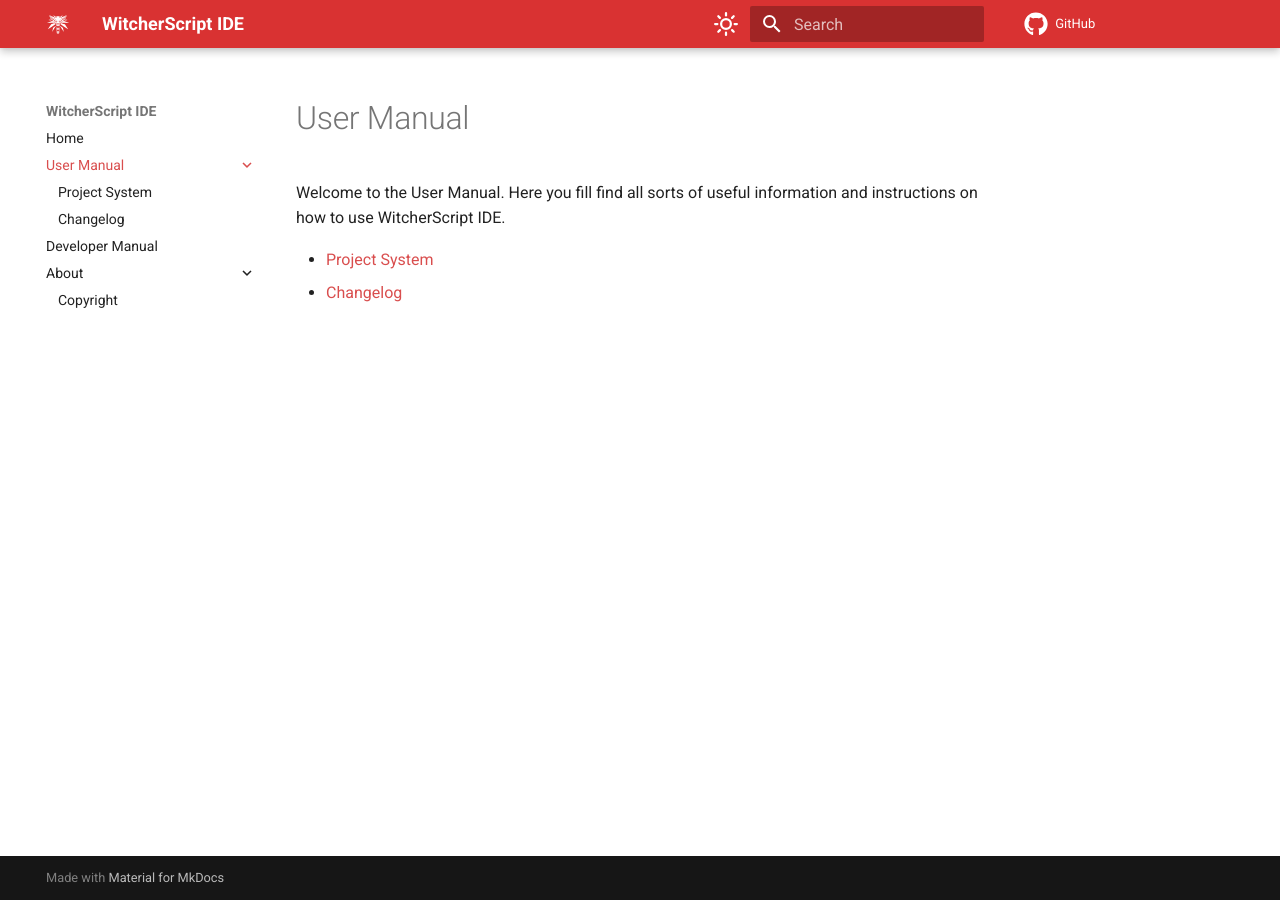
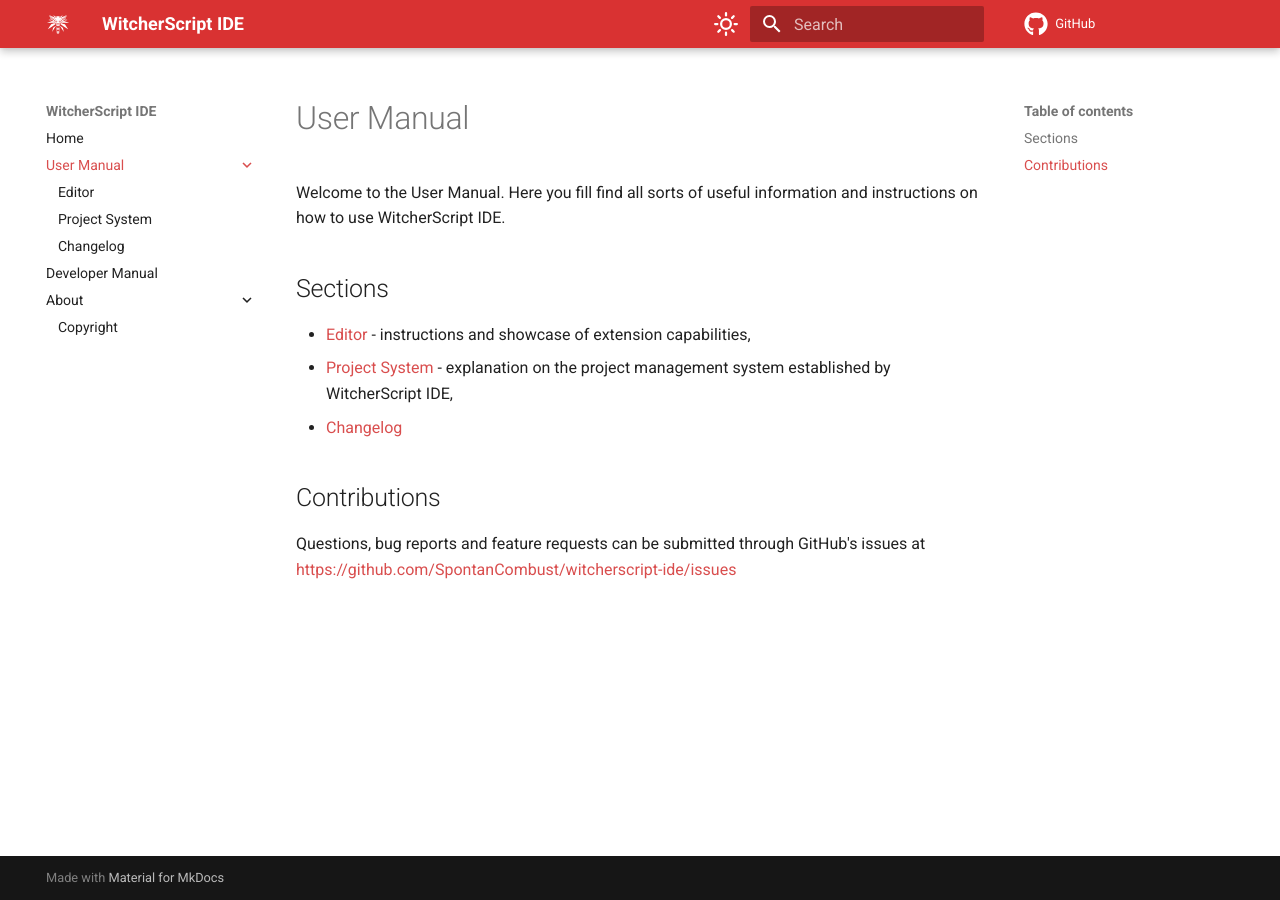
Before and after one commit to SpontanCombust/witcherscript-ide, an MkDocs documentation site: the page built from docs/user-manual/index.md, in a window 1280 px wide. Built offline with MkDocs 1.6.1 and Material for MkDocs 9.7.7, drawn with Linux system fonts in a browser that asks for light colours; comment, search, counter and statistics services are not loaded.

Commit message:
docs: user manual "editor" section + briefer README of the extension

```diff
--- a/docs/user-manual/index.md
+++ b/docs/user-manual/index.md
@@ -2,5 +2,11 @@
 
 Welcome to the User Manual. Here you fill find all sorts of useful information and instructions on how to use WitcherScript IDE.
 
-- [Project System](project-system.md)
+## Sections
+- [Editor](editor.md) - instructions and showcase of extension capabilities,
+- [Project System](project-system.md) - explanation on the project management system established by WitcherScript IDE,
 - [Changelog](changelog.md)
+
+## Contributions
+Questions, bug reports and feature requests can be submitted through GitHub's issues at <br>
+<https://github.com/SpontanCombust/witcherscript-ide/issues>
--- a/mkdocs.yml
+++ b/mkdocs.yml
@@ -8,6 +8,7 @@
   - 'Home': 'index.md'
   - 'User Manual':
     - 'user-manual/index.md'
+    - 'Editor': 'user-manual/editor.md'
     - 'Project System': 'user-manual/project-system.md'
     - 'Changelog': 'user-manual/changelog.md'
   - 'Developer Manual': 'dev-manual.md'
```
Also changed, not shown: README.md (+2 -2 lines), docs/user-manual/editor.md (added, +54 -0 lines), editors/vscode/README.md (+3 -19 lines).
